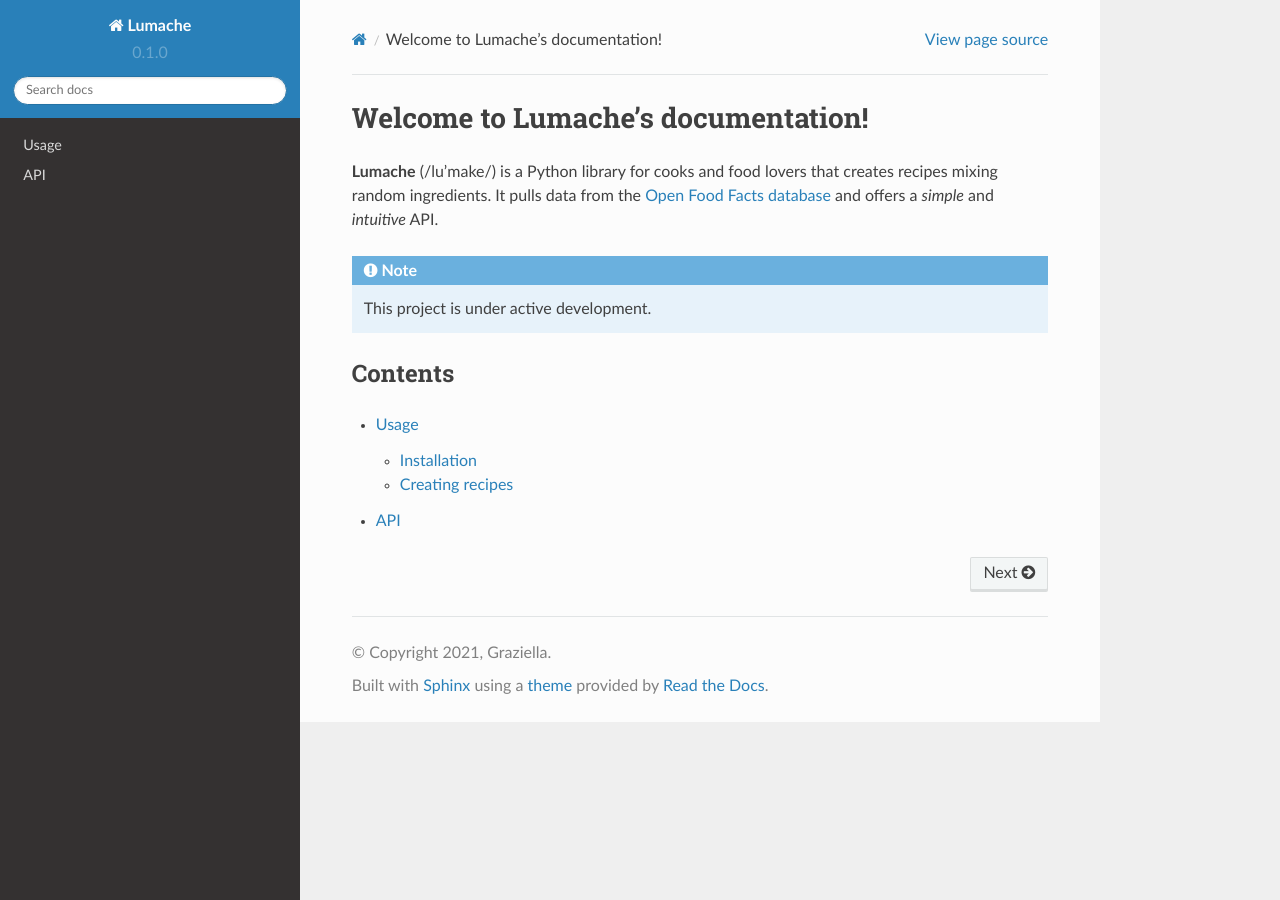
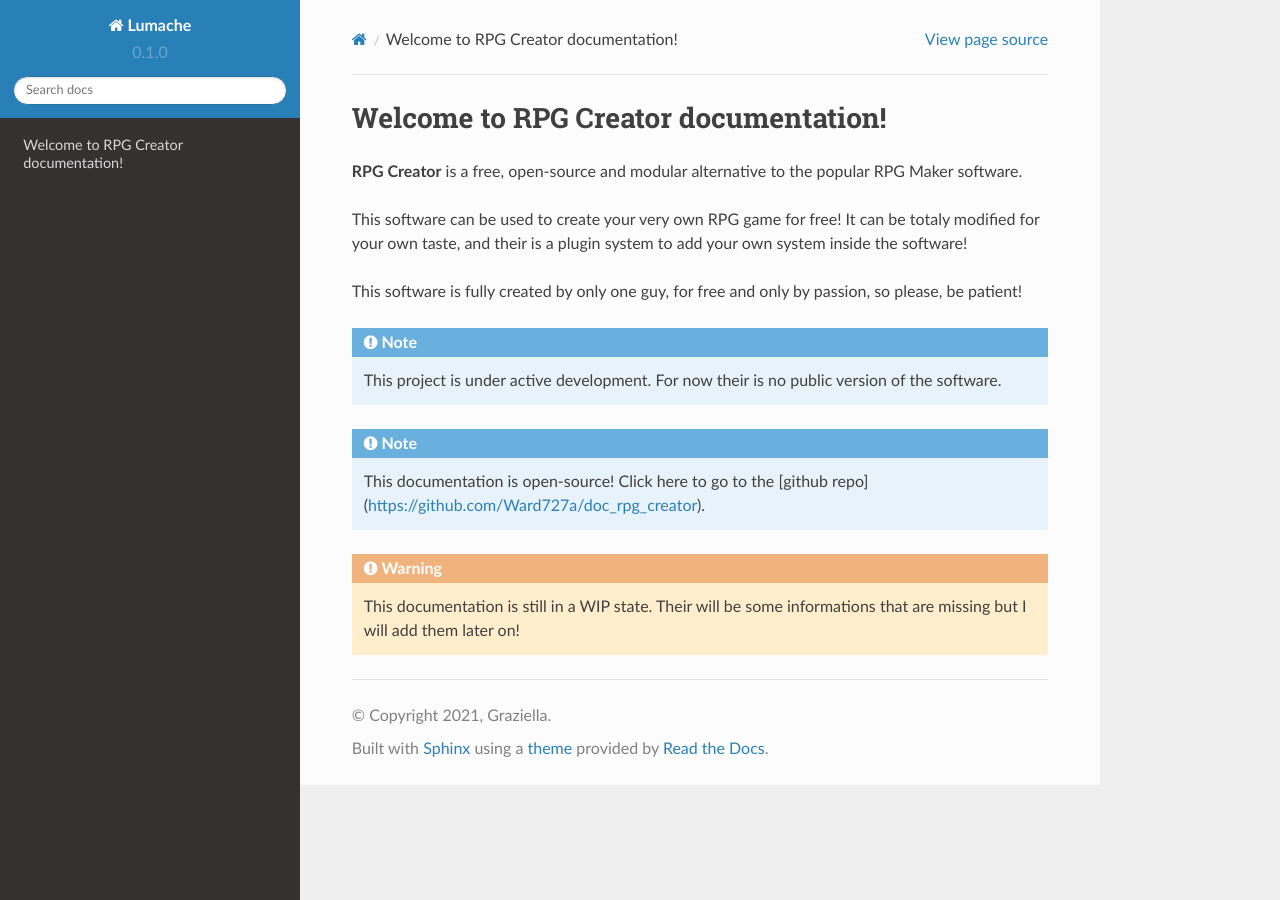
Before and after one commit to Ward727a/doc_rpg_creator, a Sphinx documentation site: the page built from docs/source/index.rst, in a window 1280 px wide. Built offline with Sphinx 7.4.7 and the Read the Docs theme 2.0.0, drawn with Linux system fonts in a browser that asks for light colours.

Commit message:
Update index.rst

```diff
--- a/docs/source/index.rst
+++ b/docs/source/index.rst
@@ -1,20 +1,20 @@
-Welcome to Lumache's documentation!
+Welcome to RPG Creator documentation!
 ===================================
 
-**Lumache** (/lu'make/) is a Python library for cooks and food lovers
-that creates recipes mixing random ingredients.
-It pulls data from the `Open Food Facts database <https://world.openfoodfacts.org/>`_
-and offers a *simple* and *intuitive* API.
+**RPG Creator** is a free, open-source and modular alternative to the popular RPG Maker software.
 
+This software can be used to create your very own RPG game for free! It can be totaly modified for your own taste, and their is a plugin system to add your own system inside the software!
+
+This software is fully created by only one guy, for free and only by passion, so please, be patient!
 
 .. note::
 
-   This project is under active development.
+   This project is under active development. For now their is no public version of the software.
 
-Contents
---------
+.. note::
 
-.. toctree::
+   This documentation is open-source! Click here to go to the [github repo](https://github.com/Ward727a/doc_rpg_creator).
 
-   usage
-   api
+.. warning::
+
+   This documentation is still in a WIP state. Their will be some informations that are missing but I will add them later on!
```
